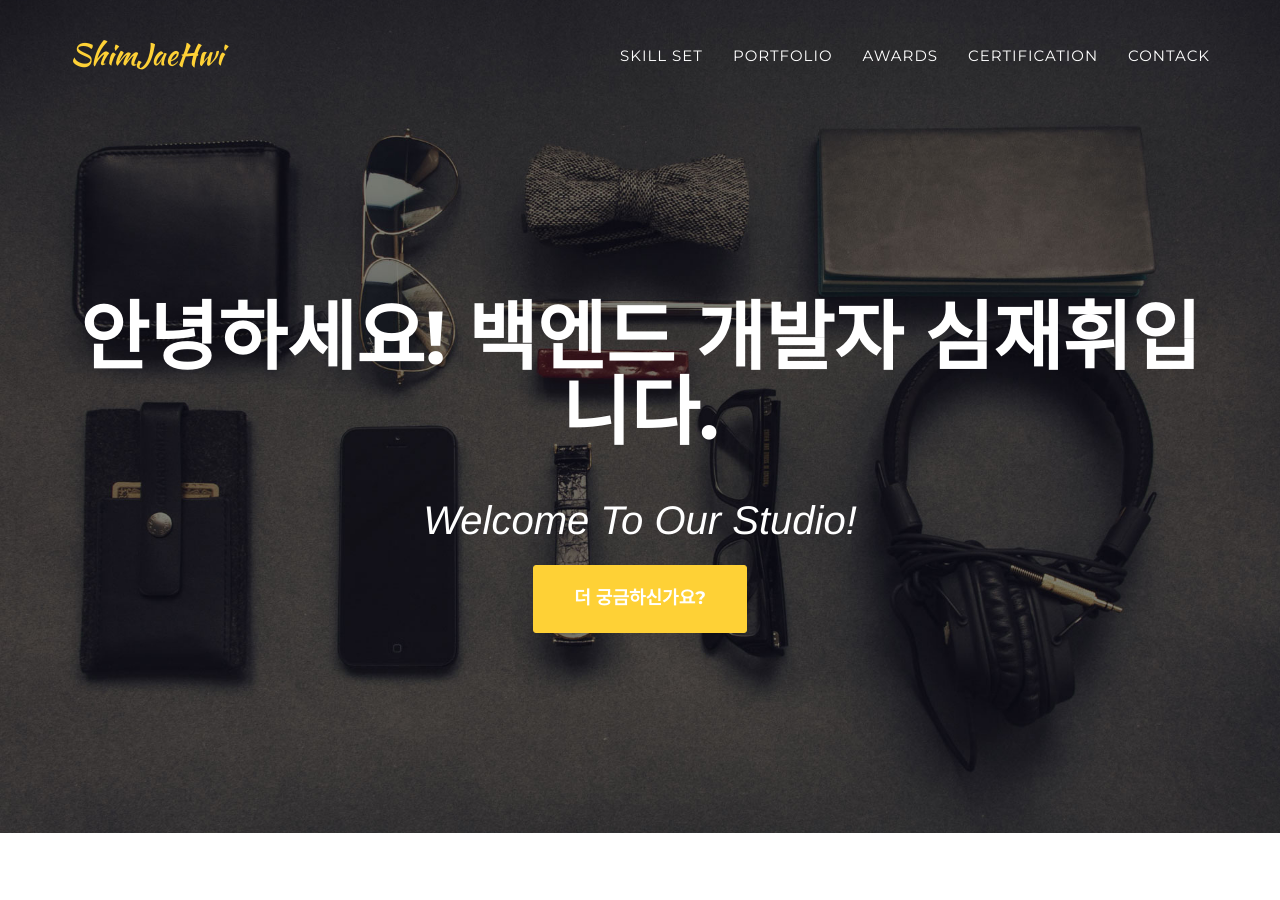
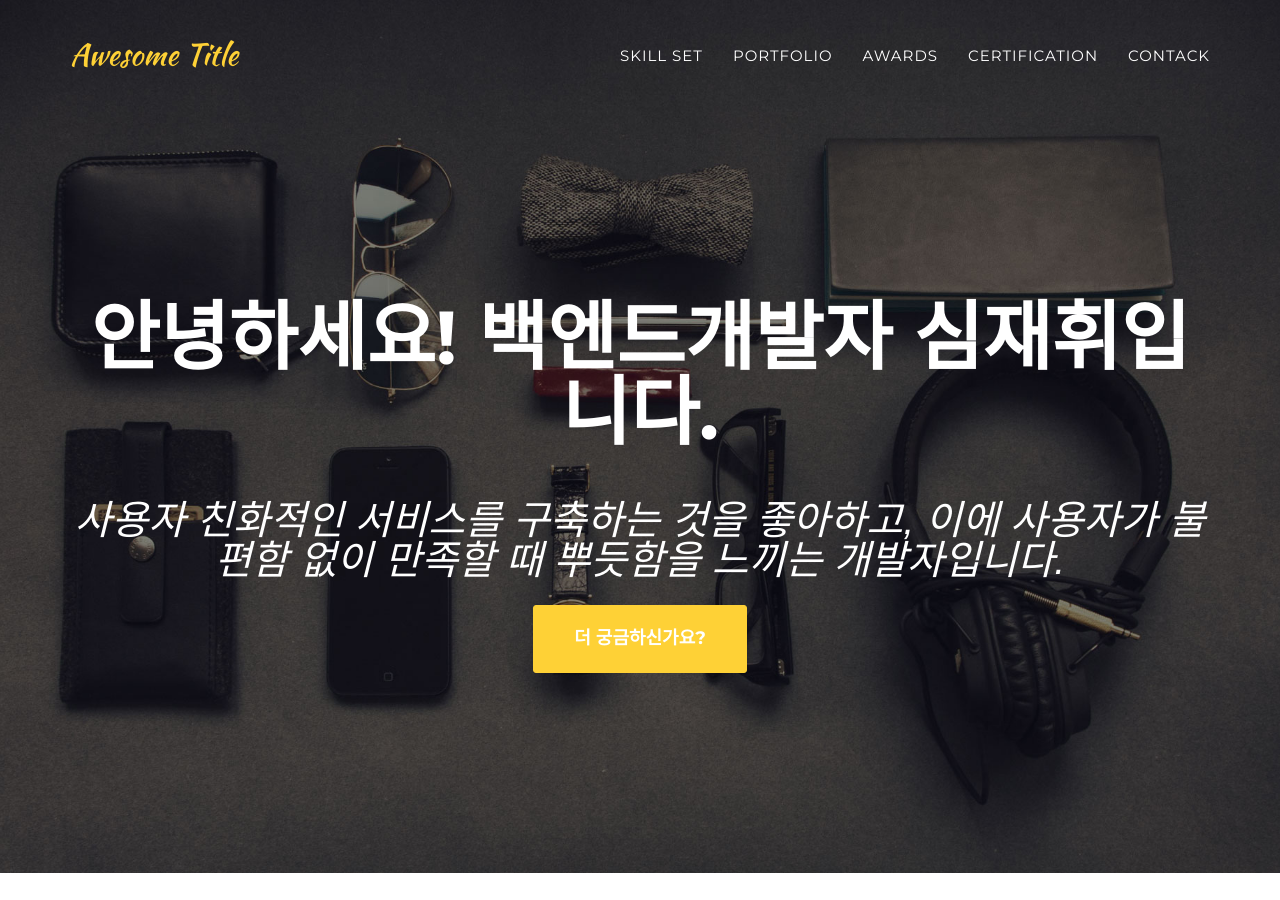
Before and after one commit to Jh214/JH214.github.io, a Jekyll site: the page built from index.html, in a window 1280 px wide and 900 px high. Built offline with Jekyll 4.4.1, drawn with Linux system fonts in a browser that asks for light colours; some web fonts are replaced; the list of posts is cut into pages by our own code.

Commit message:
Header 변경

```diff
--- a/_includes/header.html
+++ b/_includes/header.html
@@ -9,7 +9,7 @@
                     <span class="icon-bar"></span>
                     <span class="icon-bar"></span>
                 </button>
-                <a class="navbar-brand page-scroll" href="#page-top">ShimJaeHwi</a>
+                <a class="navbar-brand page-scroll" href="#page-top">{{site.title}}</a>
             </div>
 
             <!-- Collect the nav links, forms, and other content for toggling -->
@@ -44,8 +44,8 @@
     <header>
         <div class="container">
             <div class="intro-text">
-                <div class="intro-heading">안녕하세요! 백엔드 개발자 심재휘입니다.</div>
-                <div class="intro-lead-in">Welcome To Our Studio!</div>
+                <div class="intro-heading">안녕하세요! 백엔드개발자 심재휘입니다.</div>
+                <div class="intro-lead-in">사용자 친화적인 서비스를 구축하는 것을 좋아하고, 이에 사용자가 불편함 없이 만족할 때 뿌듯함을 느끼는 개발자입니다.</div>
                 <a href="#services" class="page-scroll btn btn-xl">더 궁금하신가요?</a>
             </div>
         </div>
```
